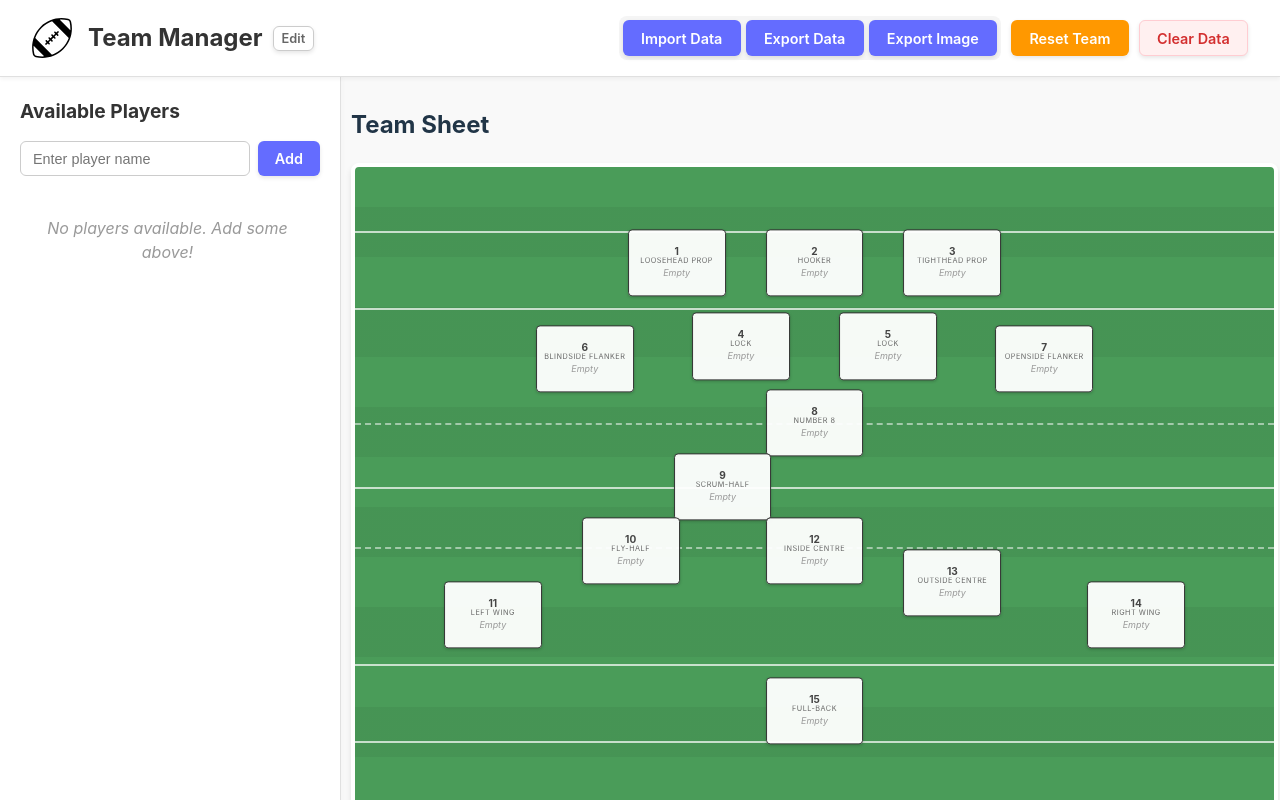
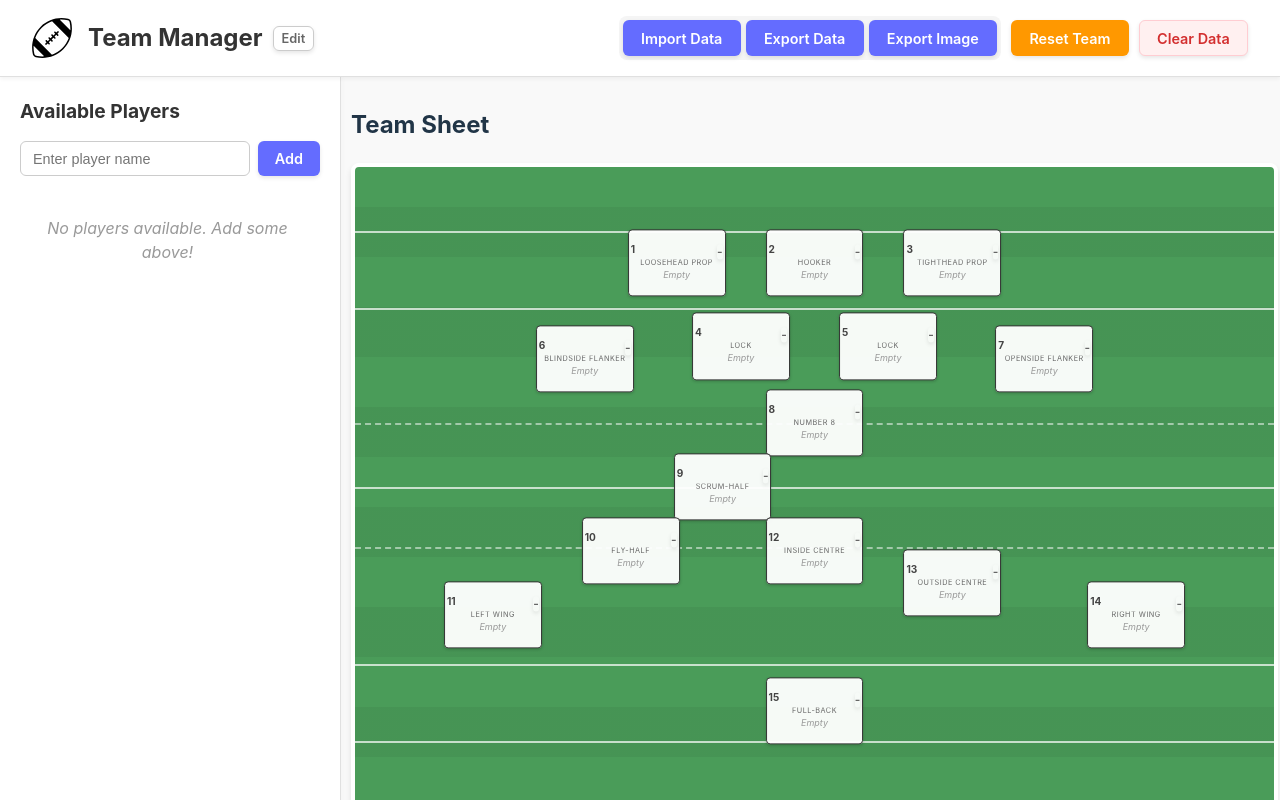
Before and after one commit to Rory80Hz/team-manager, a React (Vite) app: page /team/1 in a window 1280 px wide. Built offline with nearby package versions, Linux system fonts and the light colour scheme.

Commit message:
disable positions

```diff
--- a/src/components/PitchPosition.tsx
+++ b/src/components/PitchPosition.tsx
@@ -8,22 +8,40 @@ interface Props {
   player: Player | null;
   style?: React.CSSProperties;
   onRemove: () => void;
+  onToggleDisabled: () => void;
 }
 
-export const PitchPosition: React.FC<Props> = ({ position, player, style, onRemove }) => {
+export const PitchPosition: React.FC<Props> = ({ position, player, style, onRemove, onToggleDisabled }) => {
   const { isOver, setNodeRef } = useDroppable({
     id: position.id,
+    disabled: position.disabled,
   });
 
   return (
     <div
       ref={setNodeRef}
-      className={`pitch-position ${isOver ? 'is-over' : ''}`}
-      style={style}
+      className={`pitch-position ${isOver ? 'is-over' : ''} ${position.disabled ? 'is-disabled' : ''}`}
+      style={{ ...style, opacity: position.disabled ? 0.5 : 1, backgroundColor: position.disabled ? '#eee' : undefined }}
     >
+      <div style={{ display: 'flex', justifyContent: 'space-between', width: '100%', padding: '0 5px' }}>
         <div className="pitch-position-number">{position.id}</div>
+        <button
+          onClick={(e) => { e.stopPropagation(); onToggleDisabled(); }}
+          style={{
+            background: 'none',
+            border: 'none',
+            cursor: 'pointer',
+            fontSize: '12px',
+            padding: 0,
+            color: '#666'
+          }}
+        >
+          {position.disabled ? '+' : '-'}
+        </button>
+      </div>
       <div className="pitch-position-name">{position.name}</div>
-      {player ? (
+      {!position.disabled && (
+        player ? (
           <div className="pitch-player-name" title={player.name}>
             {player.name}
             <button
@@ -39,6 +57,7 @@ export const PitchPosition: React.FC<Props> = ({ position, player, style, onRemo
           </div>
         ) : (
           <div className="pitch-empty">Empty</div>
+        )
       )}
     </div>
   );
--- a/src/components/PositionSlot.tsx
+++ b/src/components/PositionSlot.tsx
@@ -7,11 +7,13 @@ interface Props {
   position: Position;
   player: Player | null;
   onRemove: () => void;
+  onToggleDisabled: () => void;
 }
 
-export const PositionSlot: React.FC<Props> = ({ position, player, onRemove }) => {
+export const PositionSlot: React.FC<Props> = ({ position, player, onRemove, onToggleDisabled }) => {
   const { isOver, setNodeRef } = useDroppable({
     id: position.id,
+    disabled: position.disabled,
   });
 
   const style = {
@@ -20,14 +22,34 @@ export const PositionSlot: React.FC<Props> = ({ position, player, onRemove }) =>
     marginBottom: '10px',
     padding: '10px',
     border: '1px dashed #ccc',
-    backgroundColor: isOver ? '#e0ffe0' : '#fff',
+    backgroundColor: position.disabled ? '#f5f5f5' : (isOver ? '#e0ffe0' : '#fff'),
+    opacity: position.disabled ? 0.6 : 1,
   };
 
   return (
     <div ref={setNodeRef} style={style}>
-      <div style={{ width: '150px', fontWeight: 'bold' }}>{position.id}. {position.name}</div>
+      <div style={{ width: '150px', fontWeight: 'bold', display: 'flex', alignItems: 'center', gap: '5px' }}>
+        <span>{position.id}. {position.name}</span>
+        <button
+          onClick={onToggleDisabled}
+          style={{
+            background: 'none',
+            border: '1px solid #ccc',
+            borderRadius: '4px',
+            cursor: 'pointer',
+            fontSize: '12px',
+            padding: '0 4px',
+            color: '#666',
+            marginLeft: 'auto',
+            marginRight: '5px'
+          }}
+        >
+          {position.disabled ? '+' : '-'}
+        </button>
+      </div>
       <div style={{ flex: 1, display: 'flex', alignItems: 'center' }}>
-        {player ? (
+        {!position.disabled && (
+          player ? (
             <>
               <div style={{ flex: 1 }}>
                 <PlayerCard player={player} />
@@ -56,7 +78,9 @@ export const PositionSlot: React.FC<Props> = ({ position, player, onRemove }) =>
             </>
           ) : (
             <div style={{ color: '#999', fontStyle: 'italic' }}>Empty</div>
+          )
         )}
+        {position.disabled && <div style={{ color: '#999', fontStyle: 'italic' }}>Disabled</div>}
       </div>
     </div>
   );
--- a/src/components/TeamManager.tsx
+++ b/src/components/TeamManager.tsx
@@ -26,6 +26,7 @@ export function TeamManager() {
   const [teamName, setTeamName] = useState('Team Manager');
   const [teamDescription, setTeamDescription] = useState('');
   const [isEditingTeam, setIsEditingTeam] = useState(false);
+  const [disabledPositionIds, setDisabledPositionIds] = useState<string[]>([]);
 
   useEffect(() => {
     if (teamId) {
@@ -37,6 +38,9 @@ export function TeamManager() {
             if (team) {
               setTeamName(team.name);
               setTeamDescription(team.description || '');
+              if (team.disabledPositionIds) {
+                setDisabledPositionIds(team.disabledPositionIds);
+              }
             }
         } catch (e) {
             console.error("Failed to load team name", e);
@@ -59,6 +63,29 @@ export function TeamManager() {
       });
       localStorage.setItem('teams', JSON.stringify(updatedTeams));
       setIsEditingTeam(false);
+    }
+  };
+
+  const handleTogglePositionDisabled = (positionId: string) => {
+    const newDisabledIds = disabledPositionIds.includes(positionId)
+      ? disabledPositionIds.filter(id => id !== positionId)
+      : [...disabledPositionIds, positionId];
+
+    setDisabledPositionIds(newDisabledIds);
+
+    // Save to local storage immediately
+    if (teamId) {
+        const storedTeams = localStorage.getItem('teams');
+        if (storedTeams) {
+            const teams = JSON.parse(storedTeams);
+            const updatedTeams = teams.map((t: any) => {
+                if (t.id === teamId) {
+                    return { ...t, disabledPositionIds: newDisabledIds };
+                }
+                return t;
+            });
+            localStorage.setItem('teams', JSON.stringify(updatedTeams));
+        }
     }
   };
 
@@ -109,10 +136,11 @@ export function TeamManager() {
       const player = players.find(p => p.positionId === pos.id);
       return {
         ...pos,
-        playerId: player ? player.id : null
+        playerId: player ? player.id : null,
+        disabled: disabledPositionIds.includes(pos.id)
       };
     });
-  }, [players]);
+  }, [players, disabledPositionIds]);
 
   const handleAddPlayer = (name: string) => {
     const newPlayer: Player = {
@@ -146,6 +174,8 @@ export function TeamManager() {
     if (over && active) {
       const playerId = active.id as string;
       const targetPositionId = over.id as string;
+
+      if (disabledPositionIds.includes(targetPositionId)) return;
 
       setPlayers(prevPlayers => {
         return prevPlayers.map(p => {
@@ -337,6 +367,7 @@ export function TeamManager() {
               positions={positions}
               players={players}
               onRemovePlayer={handleRemovePlayerFromPosition}
+              onToggleDisabled={handleTogglePositionDisabled}
             />
           </div>
         </div>
--- a/src/components/TeamSheet.tsx
+++ b/src/components/TeamSheet.tsx
@@ -8,6 +8,7 @@ interface Props {
   positions: Position[];
   players: Player[];
   onRemovePlayer: (positionId: string) => void;
+  onToggleDisabled: (positionId: string) => void;
 }
 
 // Coordinates for positions 1-15 (percentage from top, percentage from left)
@@ -29,7 +30,7 @@ const PITCH_COORDINATES: Record<string, { top: string; left: string }> = {
   '15': { top: '85%', left: '50%' },
 };
 
-export const TeamSheet = forwardRef<HTMLDivElement, Props>(({ positions, players, onRemovePlayer }, ref) => {
+export const TeamSheet = forwardRef<HTMLDivElement, Props>(({ positions, players, onRemovePlayer, onToggleDisabled }, ref) => {
   const getPlayer = (playerId: string | null) => {
     if (!playerId) return null;
     return players.find(p => p.id === playerId) || null;
@@ -60,6 +61,7 @@ export const TeamSheet = forwardRef<HTMLDivElement, Props>(({ positions, players
             player={getPlayer(position.playerId)}
             style={PITCH_COORDINATES[position.id]}
             onRemove={() => onRemovePlayer(position.id)}
+            onToggleDisabled={() => onToggleDisabled(position.id)}
           />
         ))}
       </div>
@@ -73,6 +75,7 @@ export const TeamSheet = forwardRef<HTMLDivElement, Props>(({ positions, players
             position={position}
             player={getPlayer(position.playerId)}
             onRemove={() => onRemovePlayer(position.id)}
+            onToggleDisabled={() => onToggleDisabled(position.id)}
           />
         ))}
       </div>
--- a/src/types.ts
+++ b/src/types.ts
@@ -8,6 +8,7 @@ export interface Position {
   id: string;
   name: string;
   playerId: string | null; // ID of the player assigned to this position
+  disabled?: boolean;
 }
 
 export interface TeamState {
```
Lines whose indentation alone changed are shown as unchanged.
